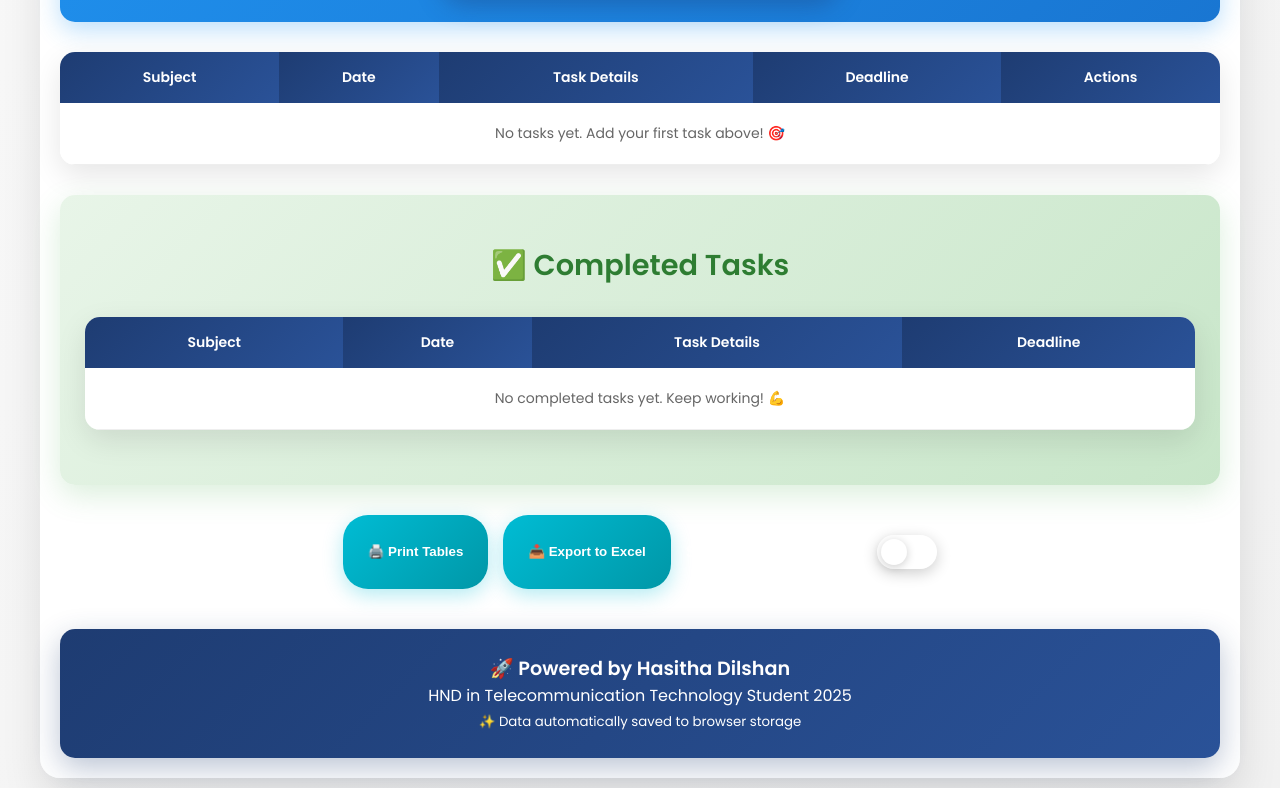
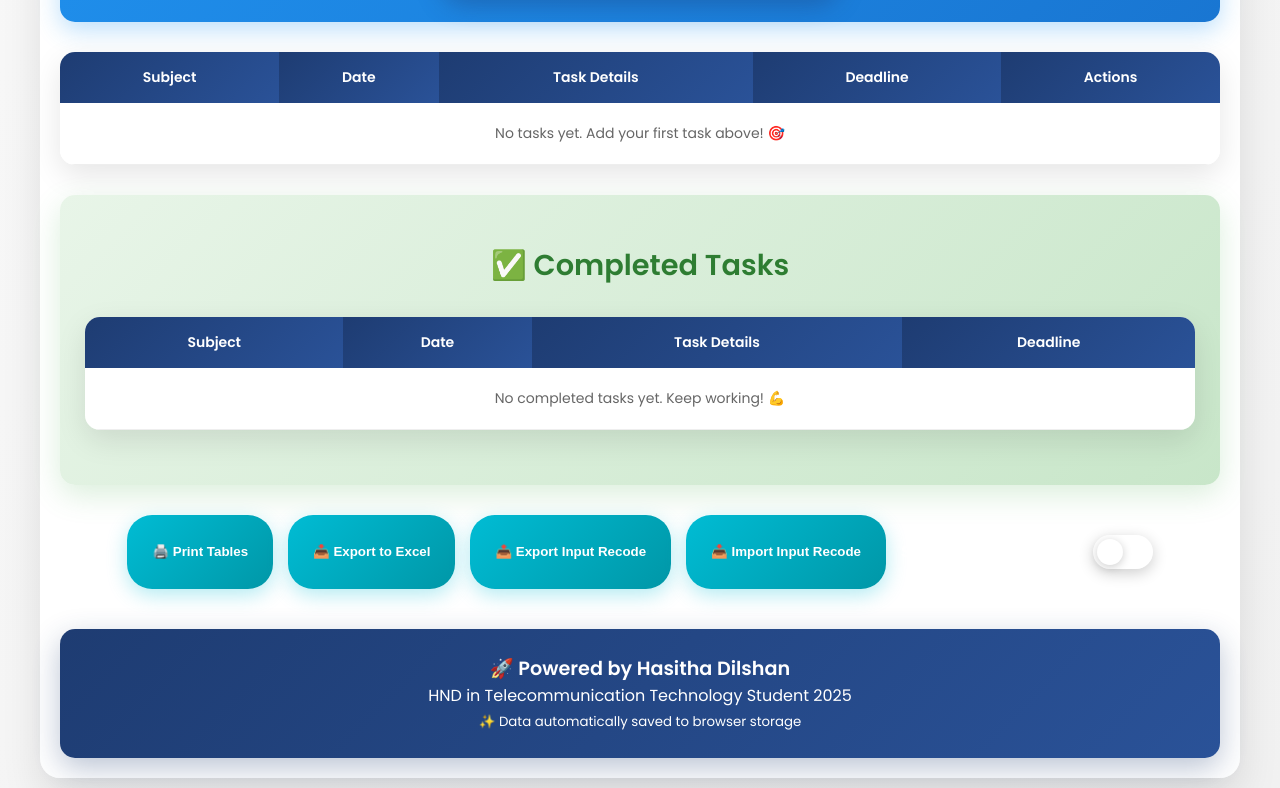
Before and after one commit to Hasitha-Dilshan/work-tracker, a plain HTML site: page index.html in a window 1280 px wide. Shown: the part 604-1392 px from the top of the page. Drawn offline with Linux system fonts and the light colour scheme.

Commit message:
Update index.html

```diff
--- a/index.html
+++ b/index.html
@@ -551,6 +551,8 @@
     <div class="controls">
       <button class="control-btn" onclick="window.print()">🖨️ Print Tables</button>
       <button class="control-btn" onclick="exportToExcel()">📥 Export to Excel</button>
+	  <button class="control-btn" onclick="exportRecode()">📤 Export Input Recode</button>
+      <button class="control-btn" onclick="importRecode()">📥 Import Input Recode</button>
       <div class="switch-container">
         <span>Show Remove Button:</span>
         <label class="switch">
@@ -882,6 +884,63 @@
       }
     }, 30000); // Save every 30 seconds
 
+function exportRecode() {
+  const data = {
+    tasks,
+    doneTasks,
+    toggleTyping: document.getElementById('toggleTyping').checked,
+    toggleRemove: document.getElementById('toggleRemove').checked
+  };
+
+  const json = JSON.stringify(data);
+  const blob = new Blob([json], { type: 'application/json' });
+  const url = URL.createObjectURL(blob);
+
+  const a = document.createElement('a');
+  a.href = url;
+  a.download = `weekly_work_tracker_backup_${new Date().toISOString().split('T')[0]}.json`;
+  document.body.appendChild(a);
+  a.click();
+  document.body.removeChild(a);
+  URL.revokeObjectURL(url);
+}
+
+function importRecode() {
+  const input = document.createElement('input');
+  input.type = 'file';
+  input.accept = 'application/json';
+
+  input.onchange = e => {
+    const file = e.target.files[0];
+    if (!file) return;
+
+    const reader = new FileReader();
+    reader.onload = event => {
+      try {
+        const importedData = JSON.parse(event.target.result);
+        tasks = importedData.tasks || [];
+        doneTasks = importedData.doneTasks || [];
+
+        document.getElementById('toggleTyping').checked = importedData.toggleTyping ?? false;
+        document.getElementById('toggleRemove').checked = importedData.toggleRemove ?? false;
+
+        toggleTypingMode();
+        saveData();
+        loadTasks();
+        loadDoneTasks();
+        alert("✅ Import successful!");
+      } catch (err) {
+        alert("⚠️ Invalid file format. Please use a valid JSON backup file.");
+      }
+    };
+    reader.readAsText(file);
+  };
+
+  input.click();
+}
+
+
+
     // Save data before page unload
     window.addEventListener('beforeunload', saveData);
   </script>
```
